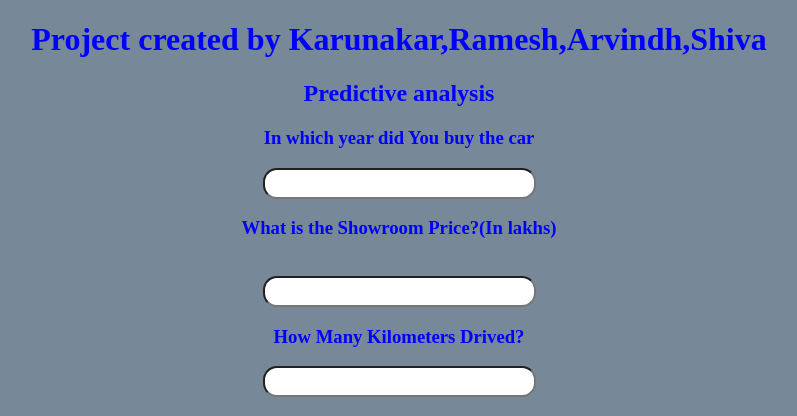
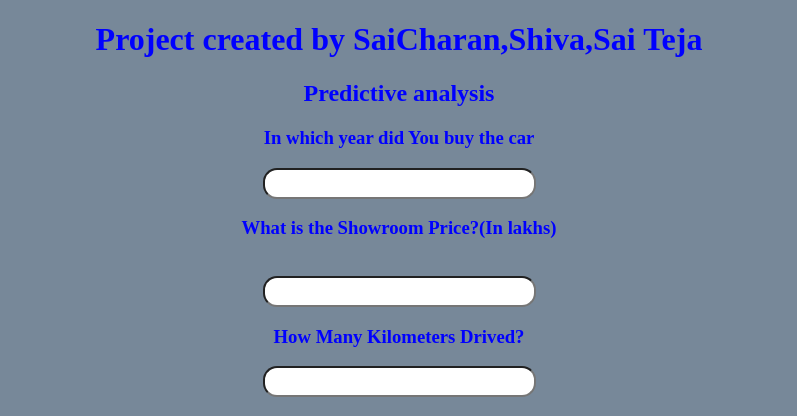
Before and after one commit to karunakar23/model, a Flask app: page / in a window 1280 px wide. Shown: the top 416 px of the page, without its empty margins (241-1038 px from the left). Run offline with Flask 2, Linux system fonts and the light colour scheme; parts of the project's set-up code (start-up, migrations or seed data) failed here and were passed over.

Commit message:
Update index.html

```diff
--- a/templates/index.html
+++ b/templates/index.html
@@ -11,7 +11,7 @@
 
     <div style="color:blue">
         <form action="{{ url_for('predict')}}" method="post">
-            <h1>Project created by Karunakar,Ramesh,Arvindh,Shiva</h1>
+            <h1>Project created by SaiCharan,Shiva,Sai Teja</h1>
             <h2>Predictive analysis</h2>
             <h3>In which year did You buy the car</h3>
             <input id="first" name="Year" type="number ">
```
